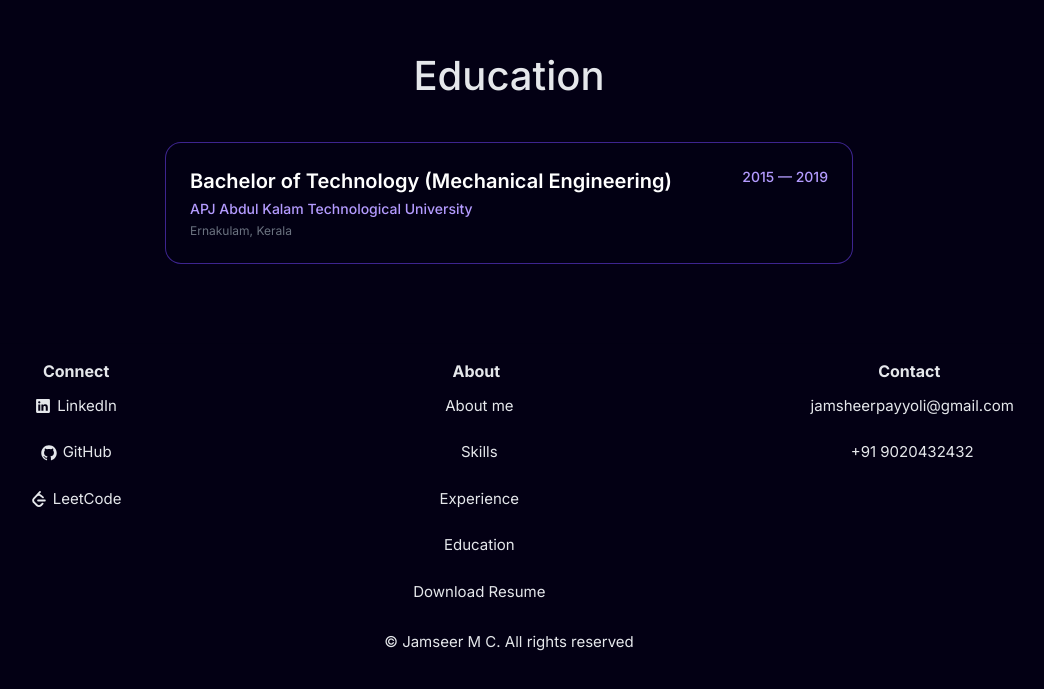
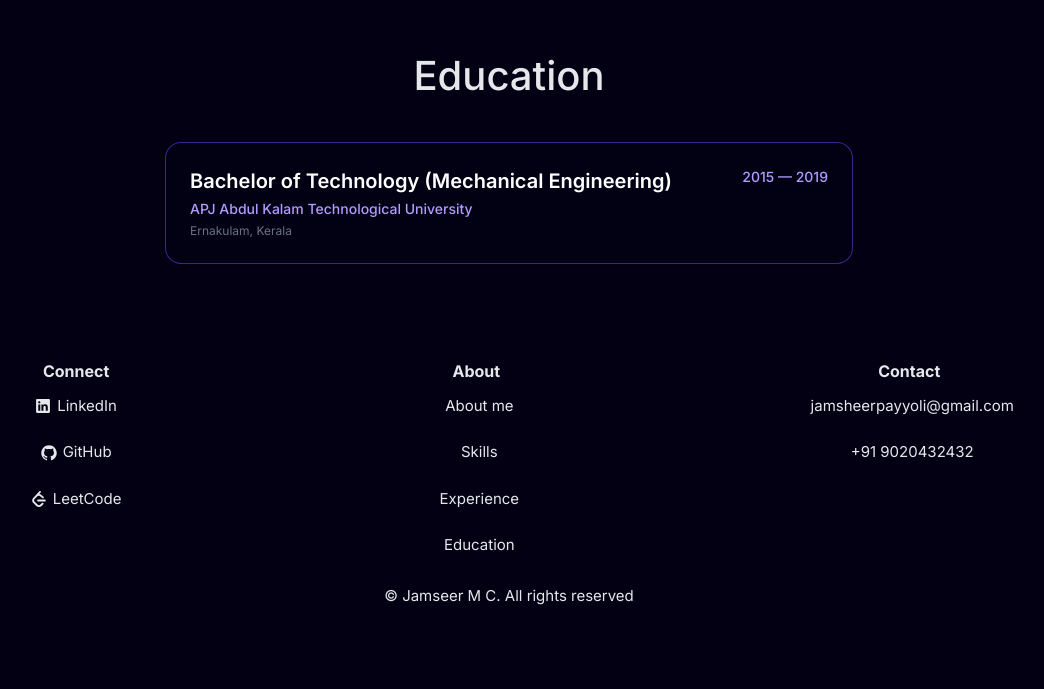
Before and after one commit to jamsheerply/portfolio, a Next.js app: page / in a window 1280 px wide. Shown: the part 3030-3719 px from the top of the page, without its empty margins (131-1175 px from the left). After the commit the page ends 3672 px from the top, so only its background shows below. Built offline with nearby package versions, Linux system fonts and the light colour scheme; a web font is replaced by a local one.

Commit message:
Remove "Download Resume" link from Footer component

```diff
--- a/components/main/Footer.tsx
+++ b/components/main/Footer.tsx
@@ -48,13 +48,6 @@ const Footer = () => {
                 <span className="text-[15px] ml-[6px]">{link.label}</span>
               </a>
             ))}
-            <a
-              href="/Jamseer_MC_Resume.pdf"
-              download="Jamseer_MC_Resume.pdf"
-              className="flex flex-row items-center my-[12px] cursor-pointer hover:text-[#b49bff] transition-colors"
-            >
-              <span className="text-[15px] ml-[6px]">Download Resume</span>
-            </a>
           </div>
 
           <div className="min-w-[160px] h-auto flex flex-col items-center justify-start">
```
